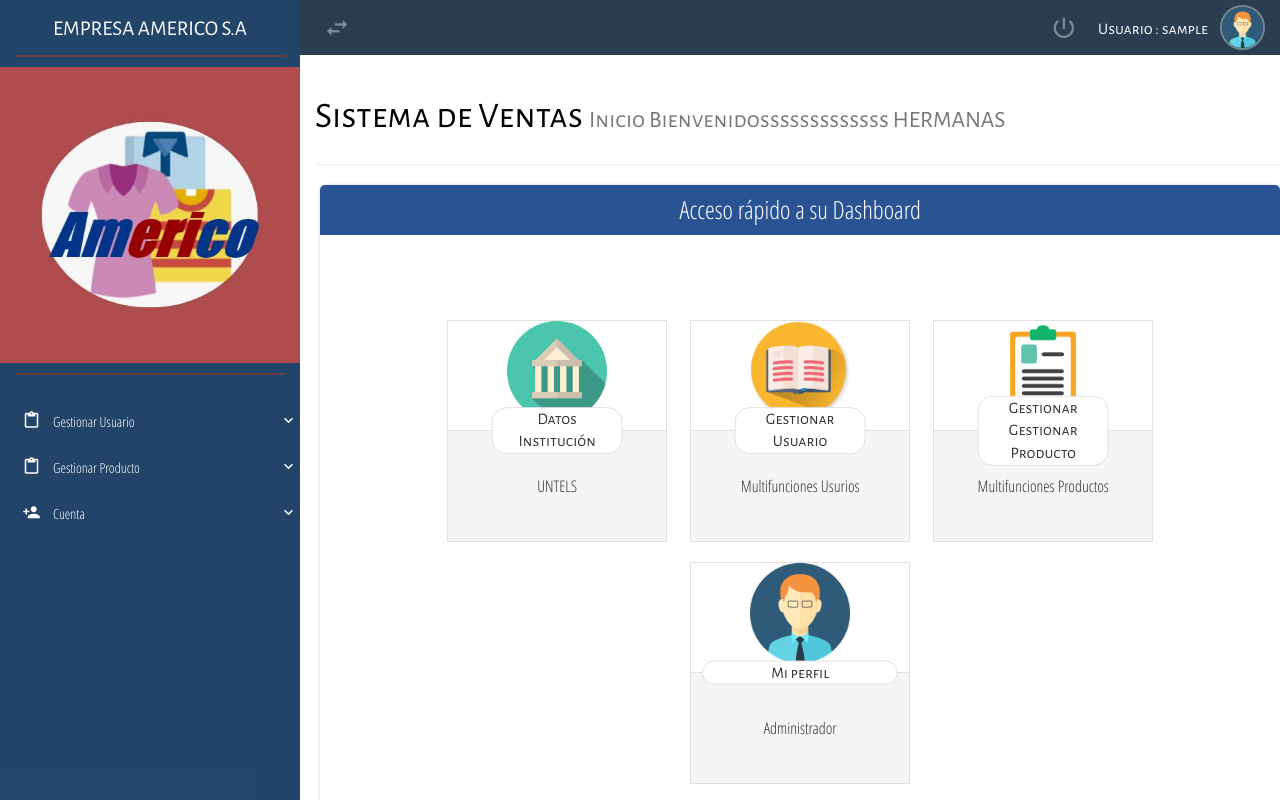
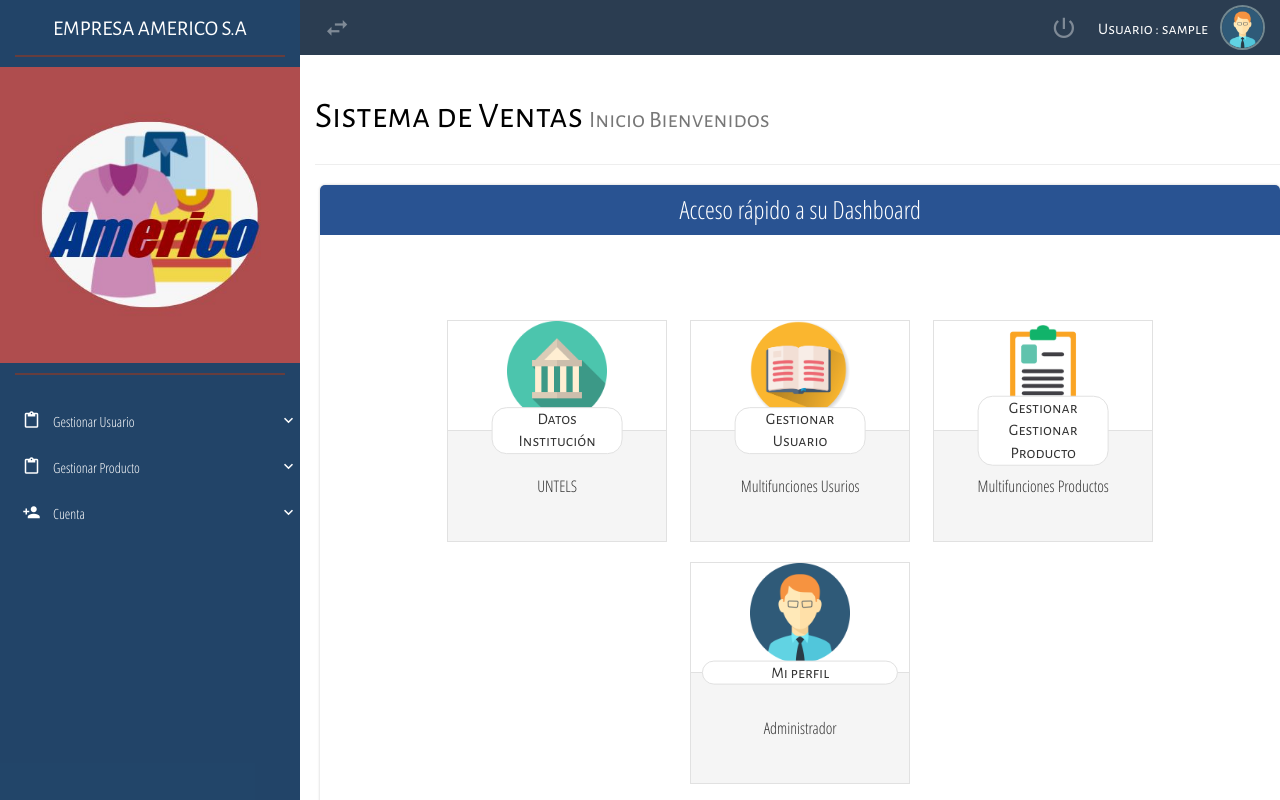
Before and after one commit to MaritzaVega/ProyectoGestion, a PHP site: page /vista/HomeAdministrador.php in a window 1280 px wide. Run offline with PHP 8.4, Linux system fonts and the light colour scheme; the visitor is signed in with stand-in values (Sample User, id 1); some libraries are stand-ins or nearby versions; some web fonts are replaced.

Commit message:
homeadmin

```diff
--- a/ProyectoAmerico/vista/HomeAdministrador.php
+++ b/ProyectoAmerico/vista/HomeAdministrador.php
@@ -6,7 +6,7 @@ include "SuperiorA.php"
 
             <div class="page-header">
               <h1 class="all-tittles" style="color: #000000; ">
-              Sistema de Ventas  <small>Inicio Bienvenidosssssssssssss HERMANAS</small></h1>
+              Sistema de Ventas  <small>Inicio Bienvenidos</small></h1>
               <h1 style="color: blue">
             </div>
         </div>
```
